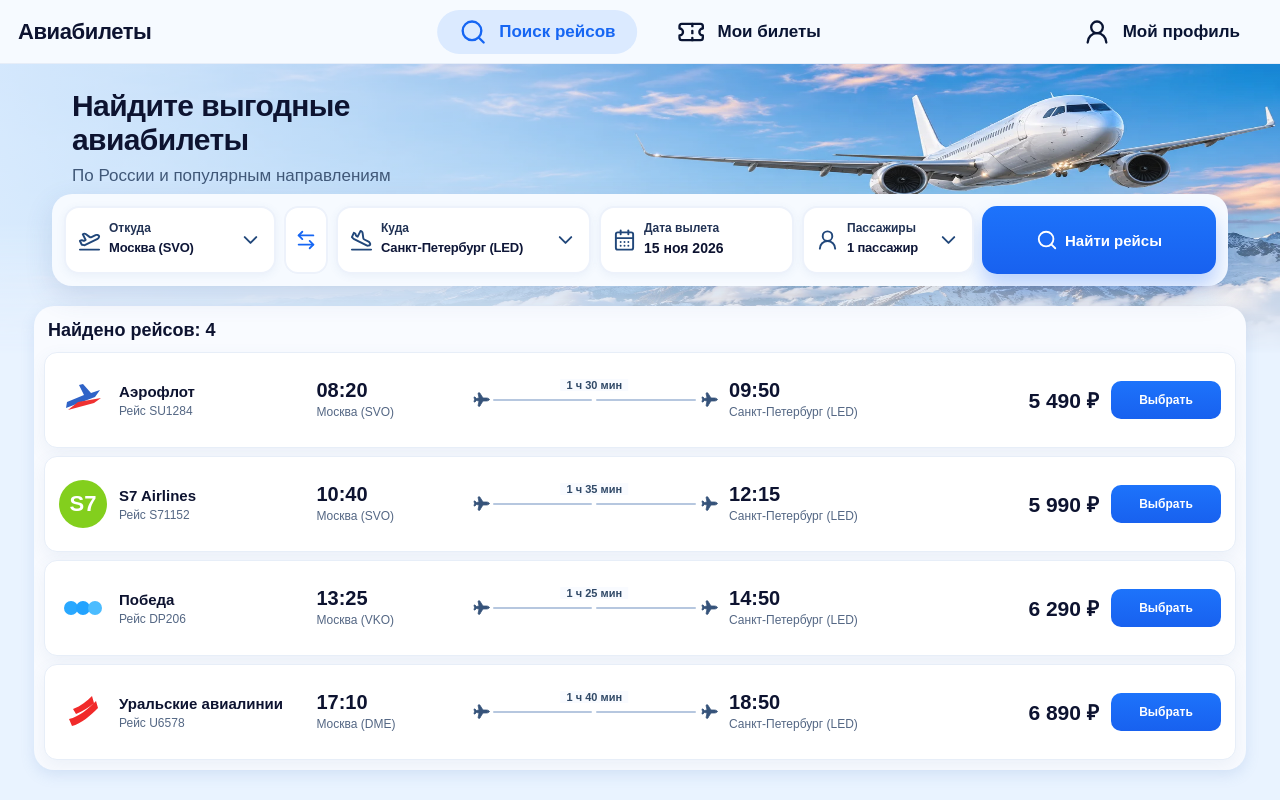
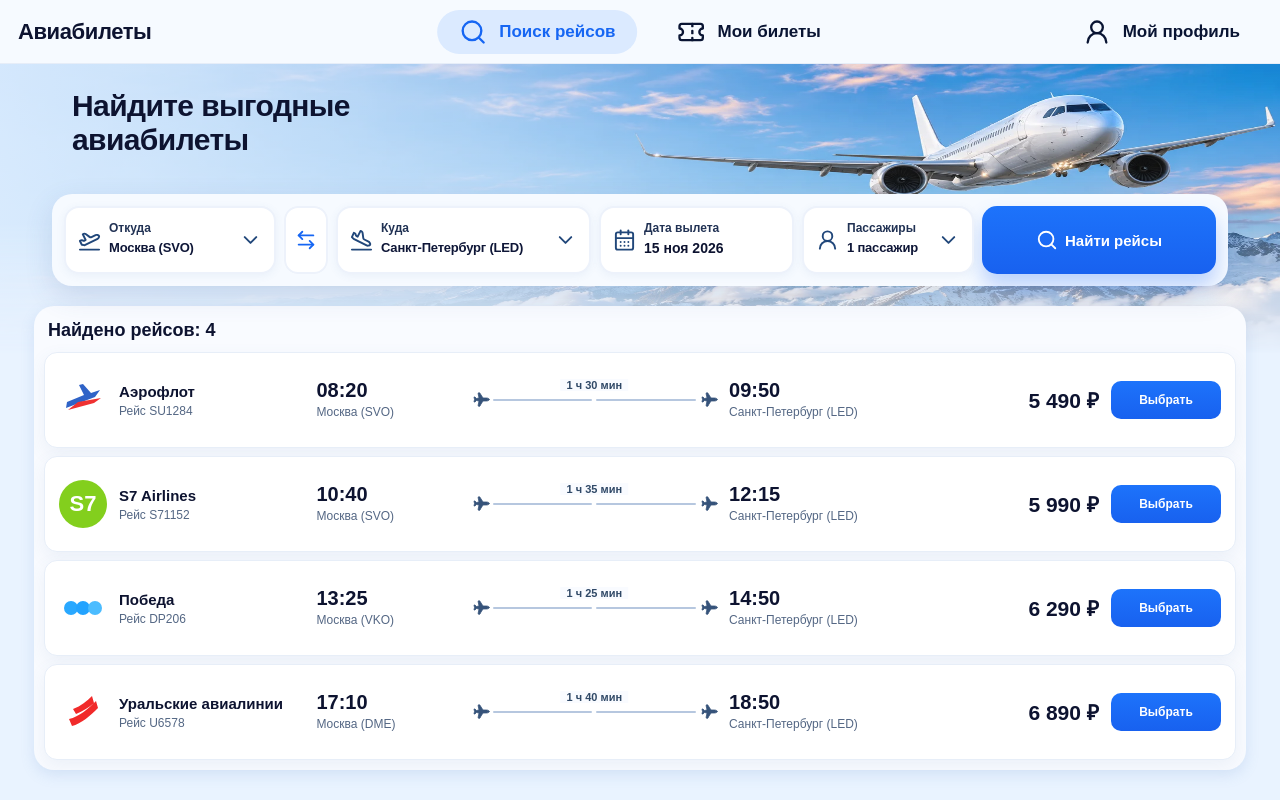
Before and after one commit to y26216048-design/seit, a plain HTML site: page index.html in a window 1280 px wide. Drawn offline with Linux system fonts and the light colour scheme.

Commit message:
Remove destination subtitle from search page

```diff
--- a/index.html
+++ b/index.html
@@ -51,7 +51,6 @@
             <div class="hero-grid">
               <div>
                 <h1>Найдите выгодные<br />авиабилеты</h1>
-                <p>По России и популярным направлениям</p>
               </div>
             </div>
             <div class="search-card">
```
